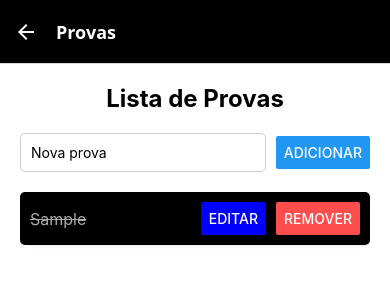
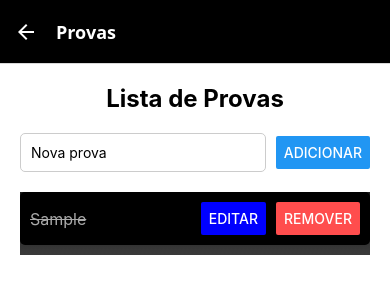
Before and after one commit to Zhennyn/PI-MindMap, a React Native app: screen /Provas in a window 390 px wide. Both pictures are taken after typing "Sample" into the empty fields and a click on the button "ADICIONAR". Shown: the top 300 px of the page. Built offline with nearby package versions, Linux system fonts and the light colour scheme.

Commit message:
Correção

```diff
--- a/src/Estudos/Provas/provas.tsx
+++ b/src/Estudos/Provas/provas.tsx
@@ -1,3 +1,4 @@
+import { LinearGradient } from "expo-linear-gradient";
 import React, { useState } from "react";
 import {
   View,
@@ -69,6 +70,10 @@ const Provas: React.FC = () => {
   };
 
   const renderItem = ({ item }: { item: Prova }) => (
+    <LinearGradient
+      colors={["#1e1e1e", "#2c2c2c", "#3a3a3a"]}
+      style={styles.gradient}
+    >
       <View style={styles.provaItem}>
         <TouchableOpacity onPress={() => handleTogglePendente(item.id)}>
           <Text
@@ -89,6 +94,7 @@ const Provas: React.FC = () => {
           />
         </View>
       </View>
+    </LinearGradient>
   );
 
   return (
@@ -116,6 +122,9 @@ const Provas: React.FC = () => {
 };
 
 const styles = StyleSheet.create({
+  gradient: {
+    flex: 1,
+  },
   container: {
     flex: 1,
     padding: 20,
```
Also changed, not shown: 1 other file (tests, documents, lock files or other folders). Lines whose indentation alone changed are shown as unchanged.
